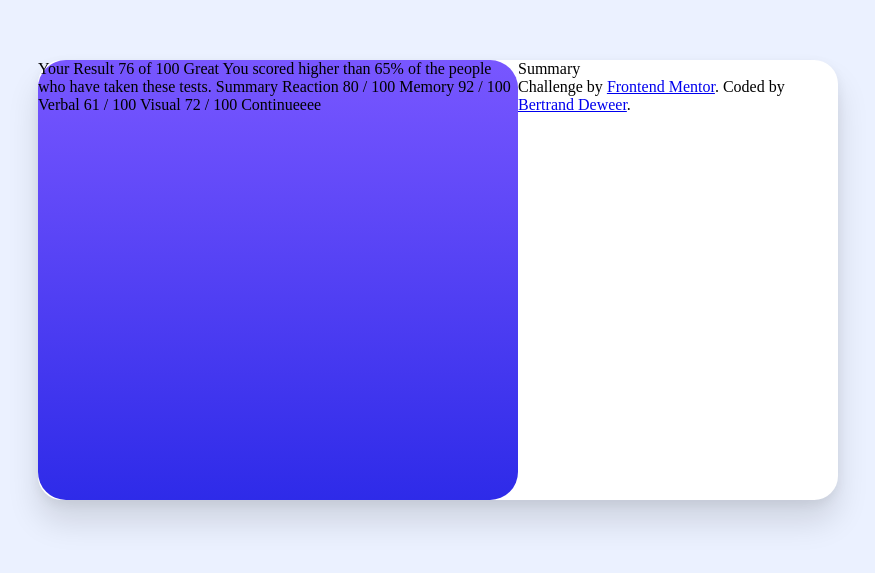
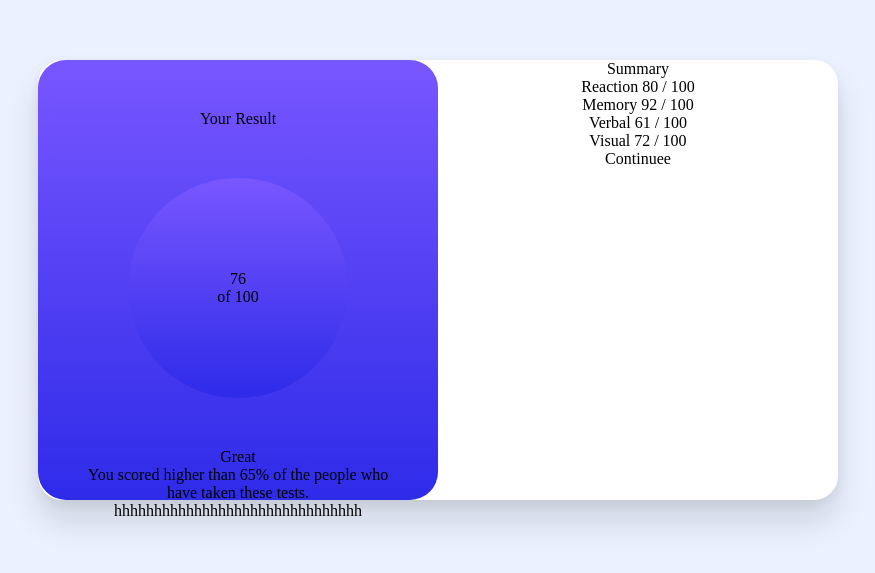
Before and after one commit to bdeweer/results-summary, a plain HTML site: page index.html in a window 1280 px wide. Shown: the part 120-693 px from the top of the page, without its empty margins (202-1077 px from the left). Drawn offline with Linux system fonts and the light colour scheme.

Commit message:
positioning

```diff
--- a/index.html
+++ b/index.html
@@ -22,20 +22,26 @@
     <main>
       <div class="wrapper">
         <div class="panel panel--result">
-          Your Result 76 of 100 Great You scored higher than 65% of the people
-          who have taken these tests. Summary Reaction 80 / 100 Memory 92 / 100
-          Verbal 61 / 100 Visual 72 / 100 Continueeee
+          <div class="panel--result--container">
+            <div class="panel--result--container--title">Your Result</div>
+            <div class="panel--result--container--score--container">
+              <div>76</div>
+              <div>of 100</div>
+            </div>
+            <div>Great</div>
+            <div>
+              You scored higher than 65% of the people who have taken these
+              tests. hhhhhhhhhhhhhhhhhhhhhhhhhhhhhhh
+            </div>
+          </div>
         </div>
         <div class="panel panel--summary">
           <div>Summary</div>
-          <div class="attribution">
-            Challenge by
-            <a
-              href="https://www.frontendmentor.io?ref=challenge"
-              target="_blank"
-              >Frontend Mentor</a
-            >. Coded by <a href="#">Bertrand Deweer</a>.
-          </div>
+          <div>Reaction 80 / 100</div>
+          <div>Memory 92 / 100</div>
+          <div>Verbal 61 / 100</div>
+          <div>Visual 72 / 100</div>
+          <div>Continuee</div>
         </div>
       </div>
     </main>
--- a/scss/style.scss
+++ b/scss/style.scss
@@ -141,6 +141,7 @@ main {
 }
 
 .panel {
+  text-align: center;
   @media (min-width: $bp-tablet) {
     max-width: $tablet-width;
   }
@@ -156,10 +157,32 @@ main {
 
     @media (min-width: $bp-tablet) {
       height: 55svh;
-      width: 60svh;
+      width: 50svh;
       border-radius: 28px;
     }
     @media (min-width: $bp-desktop) {
+    }
+
+    &--container {
+      @media (min-width: $bp-tablet) {
+      }
+      @media (min-width: $bp-desktop) {
+      }
+
+      padding-block: 50px;
+      padding-inline: 45px;
+
+      &--score--container {
+        background: $gradient-2;
+        aspect-ratio: 1 / 1;
+        border-radius: 50%;
+        display: flex;
+        justify-content: center;
+        align-items: center;
+        flex-direction: column;
+        margin-block: 50px;
+        margin-inline: 45px;
+      }
     }
   }
 
@@ -168,7 +191,7 @@ main {
 
     @media (min-width: $bp-tablet) {
       height: 55svh;
-      width: 40svh;
+      width: 50svh;
     }
     @media (min-width: $bp-desktop) {
     }
```
Also changed, not shown: css/style.css, 1 other file.
